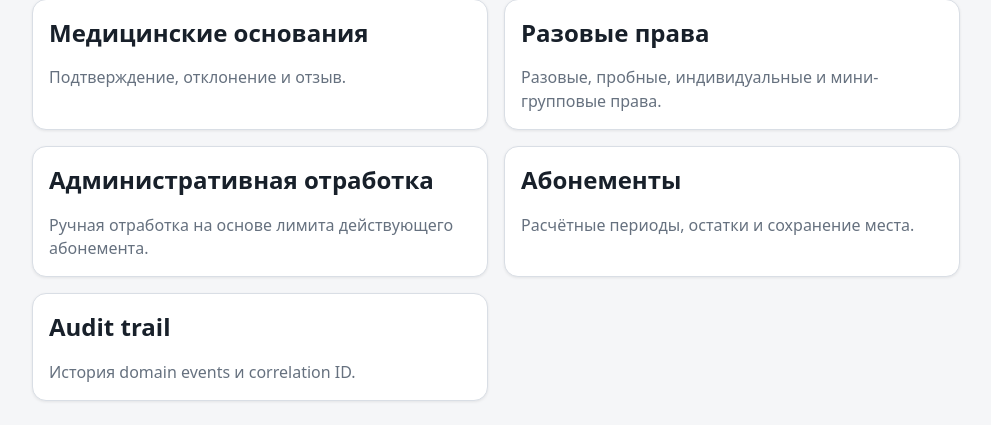
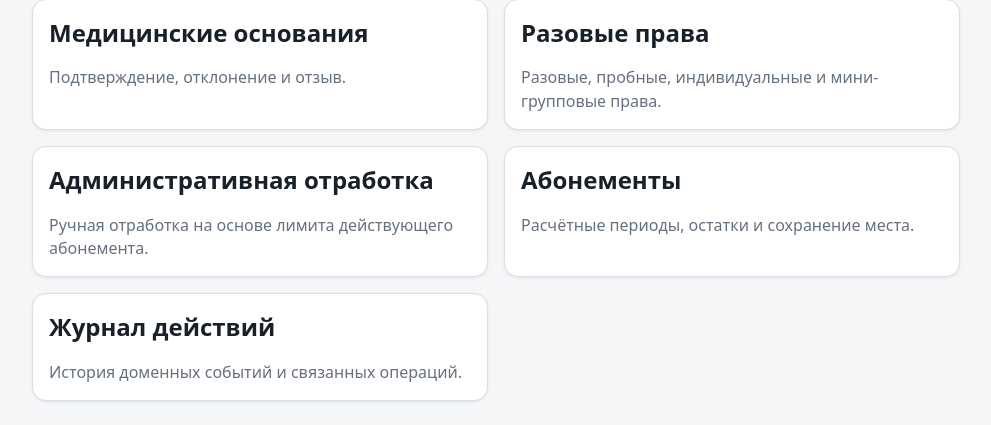
Before and after one commit to undel-gh/Ice-school-schedule, a Django app: page /manager/operations/ in a window 1280 px wide. Shown: the part 487-912 px from the top of the page, without its empty margins (144-1135 px from the left). Run offline with Django 5.2, Linux system fonts and the light colour scheme; the visitor is signed in with stand-in values (Sample User, id 1).

Commit message:
Finish manager dashboard translation

```diff
--- a/templates/subscriptions/manager_operations_dashboard.html
+++ b/templates/subscriptions/manager_operations_dashboard.html
@@ -29,7 +29,7 @@
   <a class="report-card manager-nav-card" href="{% url 'subscriptions:manager_subscription_report' %}"><h2>Абонементы</h2><p>Расчётные периоды, остатки и сохранение места.</p></a>
   {% endif %}
   {% if perms.audit.view_auditevent %}
-  <a class="report-card manager-nav-card" href="{% url 'audit_manager:events' %}"><h2>Audit trail</h2><p>История domain events и correlation ID.</p></a>
+  <a class="report-card manager-nav-card" href="{% url 'audit_manager:events' %}"><h2>Журнал действий</h2><p>История доменных событий и связанных операций.</p></a>
   {% endif %}
 </div>
 {% endblock %}
```
